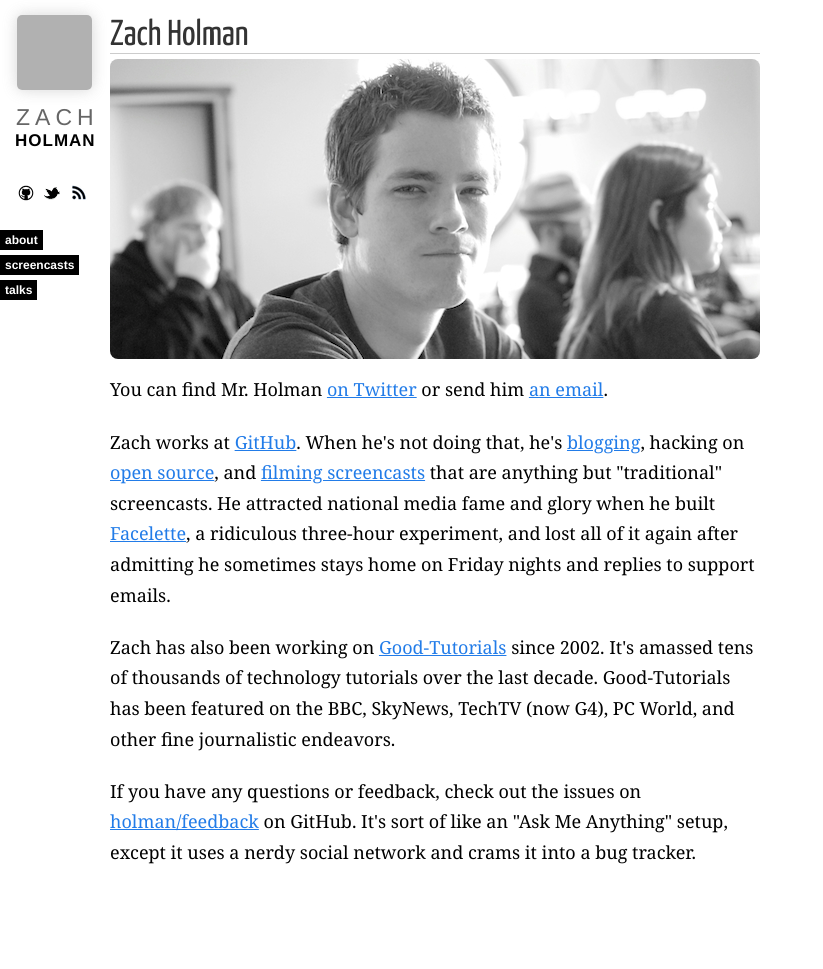
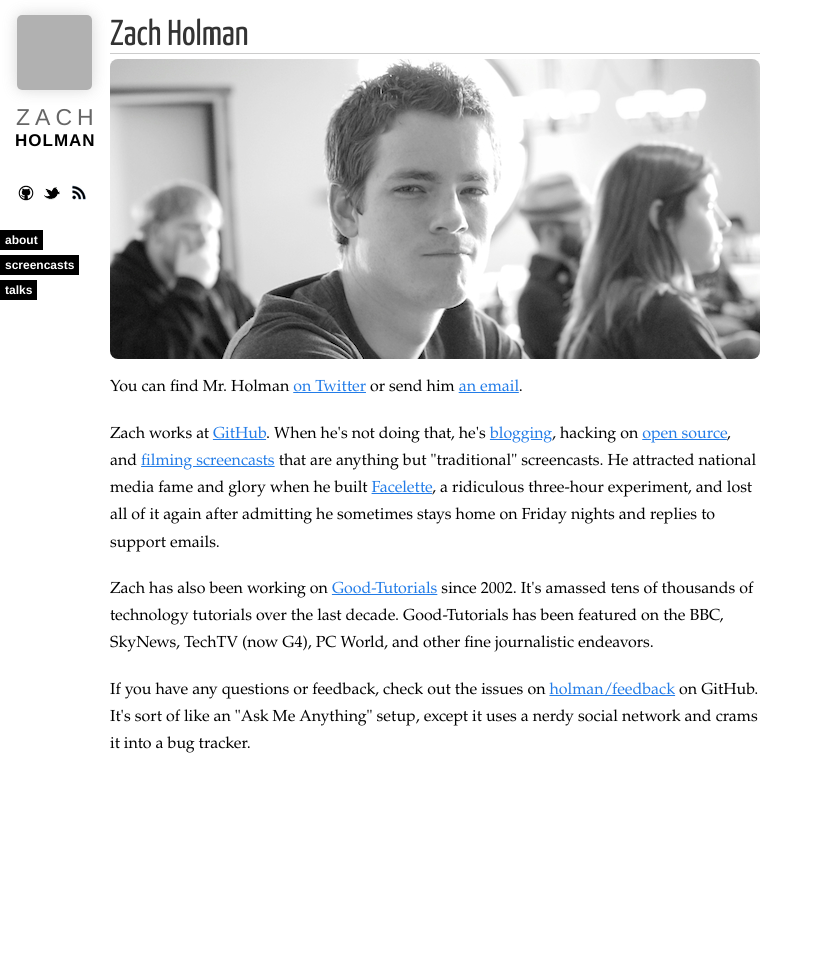
Before and after one commit to broccolini/designertocoder.github.com, a Jekyll site: the page built from about.html, in a window 1280 px wide. Shown: the whole page, without its empty margins (0-823 px from the left). Built offline with Jekyll 4.4.1, drawn with Linux system fonts in a browser that asks for light colours; nearby versions of some CDN libraries; Markdown is read by kramdown in place of the engine named in the settings; comment, search, counter and statistics services are not loaded; after the commit the page ends 900 px from its top, so only the background shows below that; grey boxes are pictures that could not be loaded.

Commit message:
Try a bit different look for body text

```diff
--- a/css/styles.css
+++ b/css/styles.css
@@ -1,5 +1,5 @@
 body{
-  font-family: Georgia, serif;
+  font-family: "Palatino Linotype", "Book Antiqua", Palatino, serif;
   margin: 0;
   -webkit-font-smoothing: antialiased;
 }
@@ -165,7 +165,7 @@ h3{
   border: 1px solid #ccc;
 }
 #post p{
-  font-size: 18px;
+  font-size: 16px;
   margin-top: 0;
   margin-bottom: 1.2em;
   line-height: 1.7em;
```
